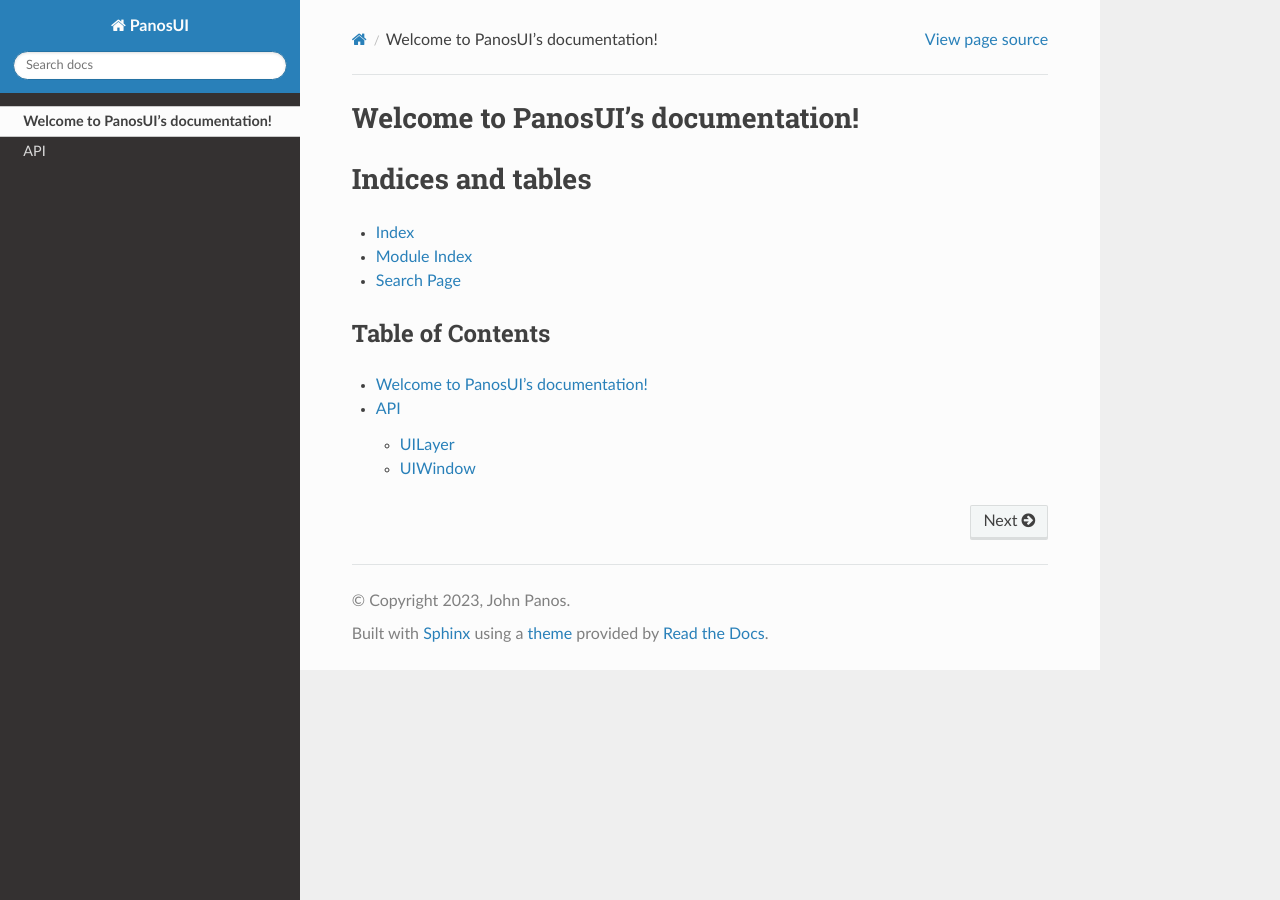
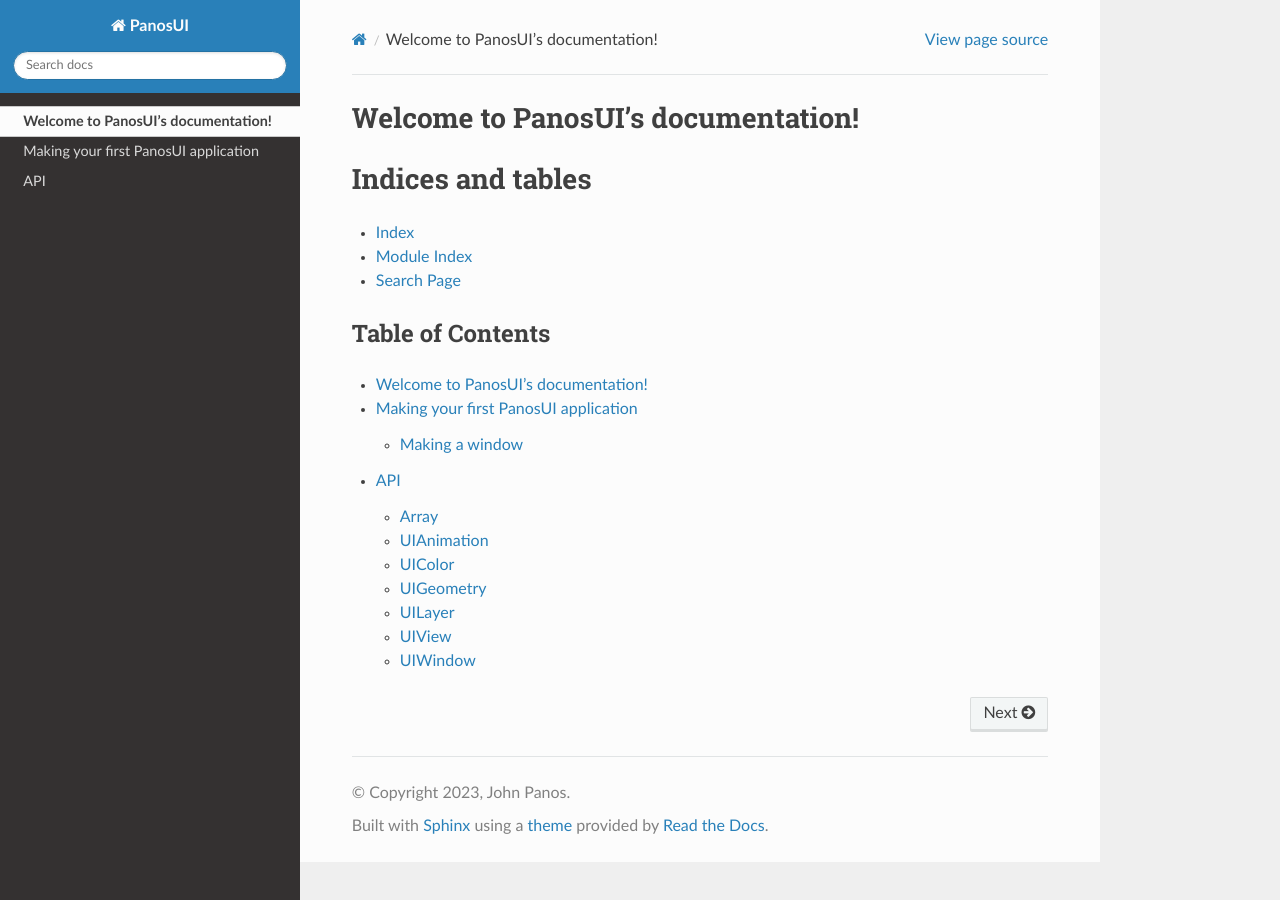
Before and after one commit to johnpanos/PanosUI, a Sphinx documentation site: the page built from docs/index.rst, in a window 1280 px wide. Built offline with Sphinx 7.4.7 and the Read the Docs theme 2.0.0, drawn with Linux system fonts in a browser that asks for light colours.

```diff
--- /dev/null
+++ b/docs/first_app/index.rst
@@ -0,0 +1,10 @@
+.. _tutorial:
+
+Making your first PanosUI application
+=====================================
+
+.. toctree::
+    :maxdepth: 2
+    :glob:
+
+    *
--- a/docs/index.rst
+++ b/docs/index.rst
@@ -24,4 +24,5 @@ Table of Contents
     :maxdepth: 2
 
     self
+    first_app/index
     window/index
--- /dev/null
+++ b/docs/window/Array.rst
@@ -0,0 +1,7 @@
+.. _api_Array:
+
+Array
+======
+
+.. doxygenfile:: Array.h
+    :project: PanosUI
--- /dev/null
+++ b/docs/window/UIAnimation.rst
@@ -0,0 +1,7 @@
+.. _api_UIAnimation:
+
+UIAnimation
+===========
+
+.. doxygenfile:: UIAnimation.h
+    :project: PanosUI
--- /dev/null
+++ b/docs/window/UIColor.rst
@@ -0,0 +1,7 @@
+.. _api_UIColor:
+
+UIColor
+=======
+
+.. doxygenfile:: UIColor.h
+    :project: PanosUI
--- /dev/null
+++ b/docs/window/UIGeometry.rst
@@ -0,0 +1,7 @@
+.. _api_UIGeometry:
+
+UIGeometry
+==========
+
+.. doxygenfile:: UIGeometry.h
+    :project: PanosUI
--- /dev/null
+++ b/docs/window/UIView.rst
@@ -0,0 +1,7 @@
+.. _api_UIView:
+
+UIView
+=======
+
+.. doxygenfile:: UIView.h
+    :project: PanosUI
```
Also changed, not shown: docs/first_app/step1.rst (added, +21 -0 lines), 9 other files.
